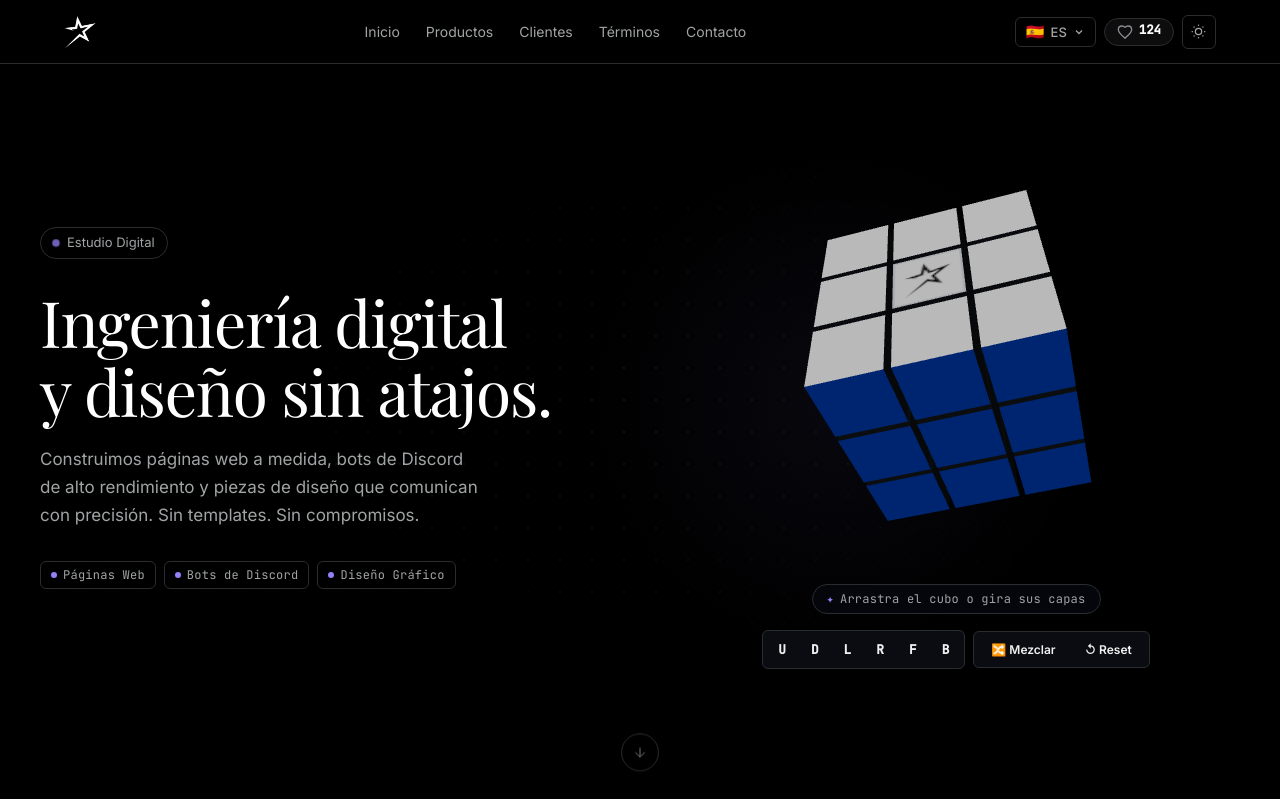
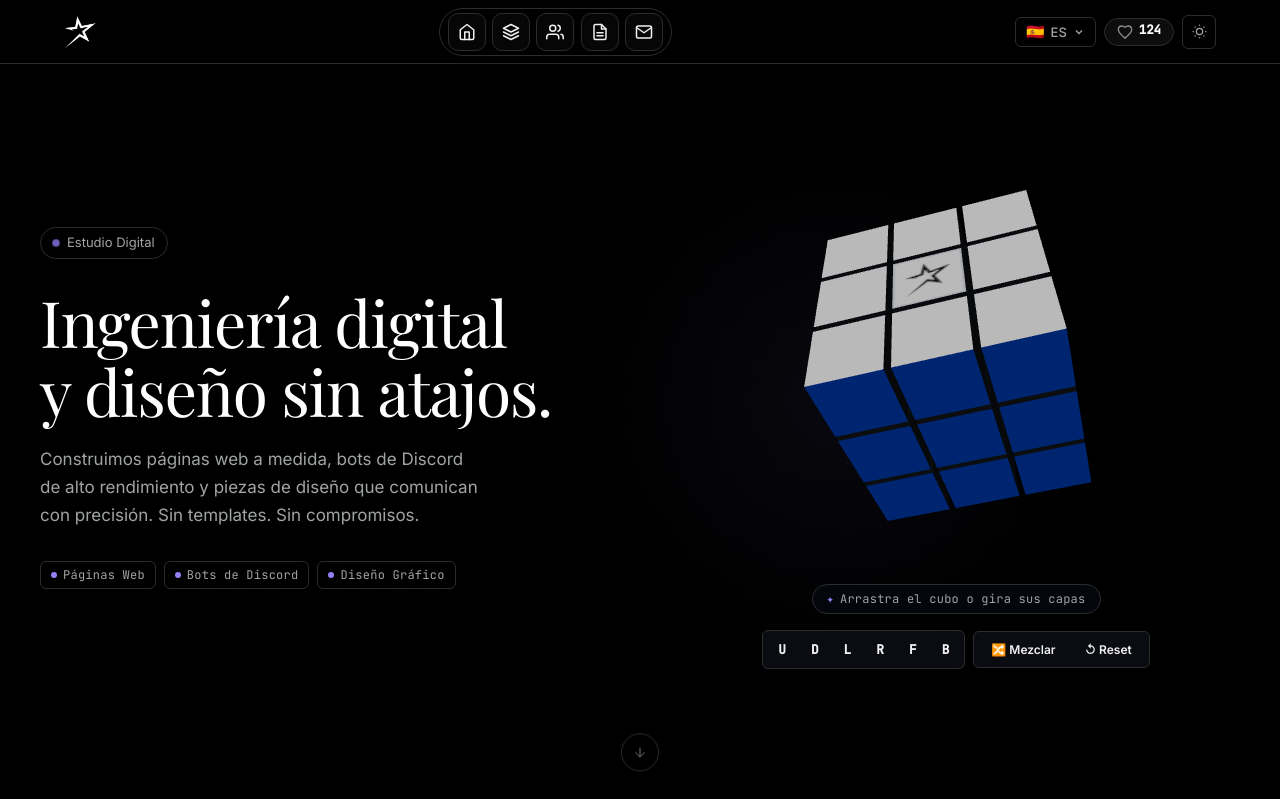
Before and after one commit to luisitoo288/starstudio, a Flask app: page / in a window 1280 px wide. Shown: the top 799 px of the page. Run offline with Flask 3, Linux system fonts and the light colour scheme; data comes from the database, SQL or seed files in the repository.

Commit message:
feat: integrate React Bits Dock component into top navigation bar

```diff
--- a/static/css/style.css
+++ b/static/css/style.css
@@ -308,22 +308,93 @@
 
 .nav-logo { display: flex; align-items: center; flex-shrink: 0; }
 
-/* Desktop nav links */
-.nav-links {
-  display: flex;
-  align-items: center;
-  gap: 0.125rem;
-}
-
-.nav-links a {
-  padding: 0.4rem 0.75rem;
-  border-radius: var(--r-sm);
-  font-size: 14px;
-  font-weight: 400;
-  color: var(--text-3);
-  transition: color var(--t-fast), background var(--t-fast);
-}
-.nav-links a:hover { color: var(--text-1); background: var(--btn-bg-h); }
+/* Desktop nav links — React Bits Dock Component */
+.dock-outer {
+  display: flex;
+  align-items: center;
+  justify-content: center;
+}
+
+.dock-panel {
+  display: flex;
+  align-items: center;
+  justify-content: center;
+  gap: 0.4rem;
+  border-radius: 9999px;
+  background-color: var(--bg-card);
+  border: 1px solid var(--border);
+  padding: 0.25rem 0.5rem;
+  box-shadow: 0 4px 12px rgba(0, 0, 0, 0.12);
+  position: relative;
+  transition: background var(--t-slow), border-color var(--t-slow);
+}
+
+.dock-item {
+  position: relative;
+  display: inline-flex;
+  align-items: center;
+  justify-content: center;
+  border-radius: 10px;
+  background-color: var(--bg-1);
+  border: 1px solid var(--border);
+  box-shadow: 0 2px 4px rgba(0, 0, 0, 0.08);
+  cursor: pointer;
+  outline: none;
+  width: 38px;
+  height: 38px;
+  text-decoration: none;
+  color: var(--text-2);
+  transition: background var(--t-fast), border-color var(--t-fast), color var(--t-fast), transform 0.15s ease-out;
+  will-change: width, height;
+}
+
+.dock-item:hover,
+.dock-item:focus-visible {
+  background-color: var(--btn-bg-h);
+  border-color: var(--btn-border-h);
+  color: var(--text-1);
+}
+
+.dock-icon {
+  display: flex;
+  align-items: center;
+  justify-content: center;
+  pointer-events: none;
+}
+
+.dock-icon svg {
+  width: 18px;
+  height: 18px;
+  stroke: currentColor;
+}
+
+.dock-label {
+  position: absolute;
+  top: calc(100% + 8px);
+  left: 50%;
+  transform: translateX(-50%) translateY(-4px);
+  width: fit-content;
+  white-space: nowrap;
+  border-radius: 0.375rem;
+  border: 1px solid var(--border);
+  background-color: var(--bg-card);
+  padding: 0.2rem 0.6rem;
+  font-size: 0.75rem;
+  font-weight: 500;
+  color: var(--text-1);
+  box-shadow: var(--shadow-card);
+  opacity: 0;
+  pointer-events: none;
+  transition: opacity 0.2s ease, transform 0.2s ease;
+  z-index: 1000;
+}
+
+.dock-item:hover .dock-label,
+.dock-item:focus-visible .dock-label {
+  opacity: 1;
+  transform: translateX(-50%) translateY(0);
+}
+
 
 /* Actions group */
 .nav-actions { display: flex; align-items: center; gap: 0.5rem; }
--- a/static/js/app.js
+++ b/static/js/app.js
@@ -422,6 +422,7 @@
   applyTheme(currentTheme);
   applyLang(currentLang, true);
   initNavbar();
+  initDock();
   initLangSelector();
   initThemeToggle();
   initLikeButton();
@@ -597,7 +598,8 @@
    ──────────────────────────────────────────────────────────────── */
 function initNavbar() {
   const hamburger = document.getElementById('hamburger');
-  const navLinks = document.getElementById('nav-links');
+  const navLinks = document.getElementById('nav-dock') || document.getElementById('nav-links');
+  if (!hamburger || !navLinks) return;
 
   hamburger.addEventListener('click', () => {
     const open = hamburger.classList.toggle('open');
@@ -1107,3 +1109,55 @@
     });
   });
 }
+
+/* ────────────────────────────────────────────────────────────────
+   DOCK COMPONENT (React Bits - Spring Magnification Effect)
+   ──────────────────────────────────────────────────────────────── */
+function initDock() {
+  const dockPanel = document.getElementById('nav-dock');
+  if (!dockPanel) return;
+
+  const items = dockPanel.querySelectorAll('.dock-item');
+  if (!items.length) return;
+
+  const baseSize = 38;
+  const magnification = 54;
+  const distance = 140;
+
+  function resetSizes() {
+    items.forEach(item => {
+      if (window.innerWidth > 768) {
+        item.style.width = `${baseSize}px`;
+        item.style.height = `${baseSize}px`;
+      } else {
+        item.style.width = '';
+        item.style.height = '';
+      }
+    });
+  }
+
+  dockPanel.addEventListener('mousemove', e => {
+    if (window.innerWidth <= 768) return;
+
+    const mouseX = e.clientX;
+
+    items.forEach(item => {
+      const rect = item.getBoundingClientRect();
+      const itemCenterX = rect.left + rect.width / 2;
+      const dx = Math.abs(mouseX - itemCenterX);
+
+      if (dx < distance) {
+        const factor = 1 - dx / distance;
+        const size = Math.round(baseSize + (magnification - baseSize) * (factor * factor));
+        item.style.width = `${size}px`;
+        item.style.height = `${size}px`;
+      } else {
+        item.style.width = `${baseSize}px`;
+        item.style.height = `${baseSize}px`;
+      }
+    });
+  });
+
+  dockPanel.addEventListener('mouseleave', resetSizes);
+  window.addEventListener('resize', resetSizes);
+}
--- a/templates/index.html
+++ b/templates/index.html
@@ -31,14 +31,65 @@
           draggable="false" oncontextmenu="return false;" />
       </a>
 
-      <!-- Desktop links -->
-      <ul class="nav-links" id="nav-links" role="list">
-        <li><a href="#hero"         data-i18n="nav.home">Inicio</a></li>
-        <li><a href="#portfolio"    data-i18n="nav.portfolio">Productos</a></li>
-        <li><a href="#testimonials" data-i18n="nav.testimonials">Clientes</a></li>
-        <li><a href="#terms"        data-i18n="nav.terms">Términos</a></li>
-        <li><a href="#contact"      data-i18n="nav.contact">Contacto</a></li>
-      </ul>
+      <!-- Desktop links — React Bits Dock Component -->
+      <div class="dock-panel" id="nav-dock" role="toolbar" aria-label="Menú de navegación">
+
+        <a href="#hero" class="dock-item" aria-label="Inicio">
+          <div class="dock-icon">
+            <svg viewBox="0 0 24 24" fill="none" stroke="currentColor" stroke-width="2" stroke-linecap="round" stroke-linejoin="round">
+              <path d="M3 9l9-7 9 7v11a2 2 0 0 1-2 2H5a2 2 0 0 1-2-2z"></path>
+              <polyline points="9 22 9 12 15 12 15 22"></polyline>
+            </svg>
+          </div>
+          <div class="dock-label" data-i18n="nav.home">Inicio</div>
+        </a>
+
+        <a href="#portfolio" class="dock-item" aria-label="Productos">
+          <div class="dock-icon">
+            <svg viewBox="0 0 24 24" fill="none" stroke="currentColor" stroke-width="2" stroke-linecap="round" stroke-linejoin="round">
+              <polygon points="12 2 2 7 12 12 22 7 12 2"></polygon>
+              <polyline points="2 17 12 22 22 17"></polyline>
+              <polyline points="2 12 12 17 22 12"></polyline>
+            </svg>
+          </div>
+          <div class="dock-label" data-i18n="nav.portfolio">Productos</div>
+        </a>
+
+        <a href="#testimonials" class="dock-item" aria-label="Clientes">
+          <div class="dock-icon">
+            <svg viewBox="0 0 24 24" fill="none" stroke="currentColor" stroke-width="2" stroke-linecap="round" stroke-linejoin="round">
+              <path d="M17 21v-2a4 4 0 0 0-4-4H5a4 4 0 0 0-4 4v2"></path>
+              <circle cx="9" cy="7" r="4"></circle>
+              <path d="M23 21v-2a4 4 0 0 0-3-3.87"></path>
+              <path d="M16 3.13a4 4 0 0 1 0 7.75"></path>
+            </svg>
+          </div>
+          <div class="dock-label" data-i18n="nav.testimonials">Clientes</div>
+        </a>
+
+        <a href="#terms" class="dock-item" aria-label="Términos">
+          <div class="dock-icon">
+            <svg viewBox="0 0 24 24" fill="none" stroke="currentColor" stroke-width="2" stroke-linecap="round" stroke-linejoin="round">
+              <path d="M14 2H6a2 2 0 0 0-2 2v16a2 2 0 0 0 2 2h12a2 2 0 0 0 2-2V8z"></path>
+              <polyline points="14 2 14 8 20 8"></polyline>
+              <line x1="16" y1="13" x2="8" y2="13"></line>
+              <line x1="16" y1="17" x2="8" y2="17"></line>
+            </svg>
+          </div>
+          <div class="dock-label" data-i18n="nav.terms">Términos</div>
+        </a>
+
+        <a href="#contact" class="dock-item" aria-label="Contacto">
+          <div class="dock-icon">
+            <svg viewBox="0 0 24 24" fill="none" stroke="currentColor" stroke-width="2" stroke-linecap="round" stroke-linejoin="round">
+              <path d="M4 4h16c1.1 0 2 .9 2 2v12c0 1.1-.9 2-2 2H4c-1.1 0-2-.9-2-2V6c0-1.1.9-2 2-2z"></path>
+              <polyline points="22,6 12,13 2,6"></polyline>
+            </svg>
+          </div>
+          <div class="dock-label" data-i18n="nav.contact">Contacto</div>
+        </a>
+
+      </div>
 
       <!-- Actions -->
       <div class="nav-actions">
```
Also changed, not shown: other parts of static/css/style.css (+29 -1 lines).
